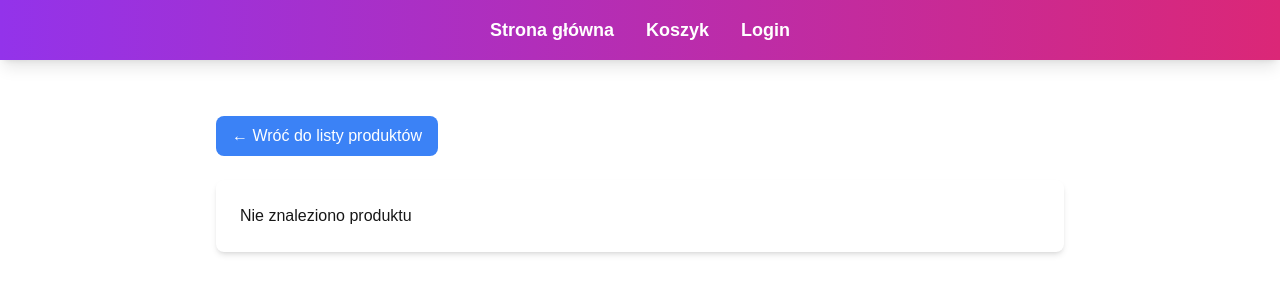
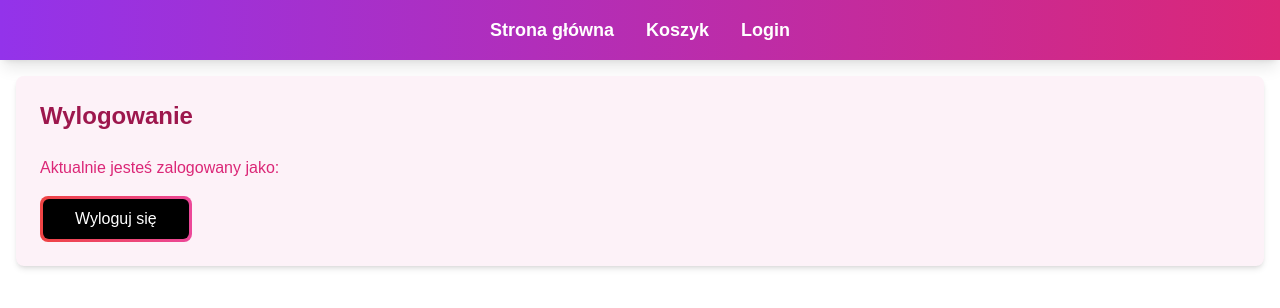
Before and after one commit to UniversityOfGdanskProjects/projektprogramistyczny-martapiotrowska257, a Next.js app in the folder sklep-internetowy/: page /logout in a window 1280 px wide. Shown: the top 308 px of the page. Built offline with nearby package versions, Linux system fonts and the light colour scheme; no server answers.

Commit message:
Implement user logout functionality; update authentication handling to use localStorage

```diff
--- a/sklep-internetowy/app/login/page.js
+++ b/sklep-internetowy/app/login/page.js
@@ -22,12 +22,23 @@ export default function LoginPage() {
       headers,
     })
       .then((res) => res.json())
-      .then((tokens) => {
+
+      .then(async (tokens) => {
+        await fetch("https://api.escuelajs.co/api/v1/auth/profile", {
+          method: "GET",
+          headers: {
+            Authorization: `Bearer ${tokens.access_token}`,
+          },
+        })
+          .then((res) => res.json())
+          .then((data) => {
+            if (data.email) {
+              localStorage.setItem("user", data.email);
+            }
+          });
+
         if (tokens.access_token) {
-          console.log("User data:", tokens.user);
-          sessionStorage.setItem("token", tokens.access_token);
-          sessionStorage.setItem("user", JSON.stringify(tokens.user));
-          window.dispatchEvent(new Event("storage"));
+          localStorage.setItem("token", tokens.access_token);
 
           router.push("/");
         } else {
--- /dev/null
+++ b/sklep-internetowy/app/logout/layout.js
@@ -0,0 +1,8 @@
+export default function LogoutLayout({ children }) {
+  return (
+    <div className="container mx-auto p-4">
+      <span className="sr-only">Logout</span>
+      {children}
+    </div>
+  );
+}
--- /dev/null
+++ b/sklep-internetowy/app/logout/page.js
@@ -0,0 +1,34 @@
+"use client";
+
+import { useRouter } from "next/navigation";
+
+export default function LogoutPage() {
+  const router = useRouter();
+
+  function handleLogout() {
+    localStorage.removeItem("token");
+    localStorage.removeItem("user");
+    router.push("/");
+  }
+
+  async function fetchUserName() {
+    await fetch("https://api.escuelajs.co/api/v1/auth/profile");
+  }
+
+  return (
+    <div className="p-6 bg-pink-50 rounded-lg shadow-md">
+      <h2 className="text-2xl font-bold mb-6 text-pink-800">Wylogowanie</h2>
+      <p className="text-pink-600 mb-4">
+        Aktualnie jesteś zalogowany jako: {localStorage.getItem("user")}
+      </p>
+      <div className="space-y-4">
+        <button onClick={handleLogout} className="p-[3px] relative">
+          <div className="absolute inset-0 bg-gradient-to-r from-red-500 to-pink-500 rounded-lg" />
+          <div className="px-8 py-2  bg-black rounded-[6px]  relative group transition duration-200 text-white hover:bg-transparent">
+            Wyloguj się
+          </div>
+        </button>
+      </div>
+    </div>
+  );
+}
--- a/sklep-internetowy/app/page.js
+++ b/sklep-internetowy/app/page.js
@@ -18,17 +18,22 @@ export default function Home() {
 
   useEffect(() => {
     const checkAuth = () => {
-      const token = sessionStorage.getItem("token");
+      try {
+        const token = localStorage.getItem("token");
 
         if (!token) {
+          setIsAuthenticated(false);
           router.push("/login");
-        setIsAuthenticated(false);
           return;
         }
 
         setIsAuthenticated(true);
         if (window.location.pathname === "/login") {
           router.push("/");
+        }
+      } catch (error) {
+        console.error("Auth check failed:", error);
+        setIsAuthenticated(false);
       }
     };
 
@@ -46,7 +51,7 @@ export default function Home() {
     if (!isAuthenticated) return;
 
     async function fetchList() {
-      const token = sessionStorage.getItem("token");
+      const token = localStorage.getItem("token");
       if (!token) {
         setErrorMessage("User not logged in");
         setIsLoading(false);
@@ -111,8 +116,8 @@ export default function Home() {
   };
 
   useEffect(() => {
-    const savedCart = sessionStorage.getItem("cart");
-    console.log("Loading cart from sessionStorage:", savedCart);
+    const savedCart = localStorage.getItem("cart");
+    console.log("Loading cart from localStorage:", savedCart);
 
     if (savedCart) {
       try {
@@ -120,7 +125,7 @@ export default function Home() {
         console.log("Parsed cart:", parsedCart);
         setCart(parsedCart);
       } catch (error) {
-        console.error("Error parsing cart from sessionStorage:", error);
+        console.error("Error parsing cart from localStorage:", error);
       }
     }
   }, []);
@@ -135,7 +140,7 @@ export default function Home() {
 
       console.log("Updated cart:", updatedCart);
 
-      sessionStorage.setItem("cart", JSON.stringify(updatedCart));
+      localStorage.setItem("cart", JSON.stringify(updatedCart));
 
       return updatedCart;
     });
```
Lines whose indentation alone changed are shown as unchanged.
